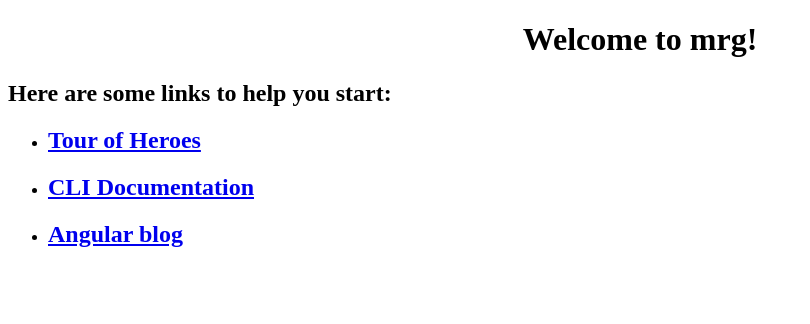
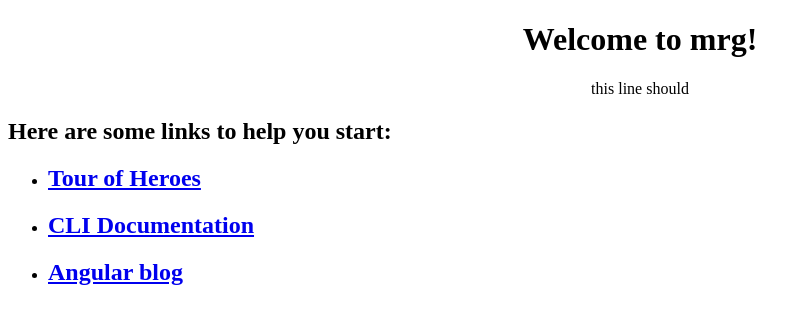
Before and after one commit to tomkarho/mergetesting, an Angular app: page / in a window 1280 px wide. Shown: the top 324 px of the page, without its empty margins (0-810 px from the left). Built offline with nearby package versions, Linux system fonts and the light colour scheme.

Commit message:
Flat merge

```diff
--- a/src/app/app.component.html
+++ b/src/app/app.component.html
@@ -3,6 +3,7 @@
   <h1>
     Welcome to {{ title }}!
   </h1>
+  this line should
 </div>
 <h2>Here are some links to help you start: </h2>
 <ul>
```
